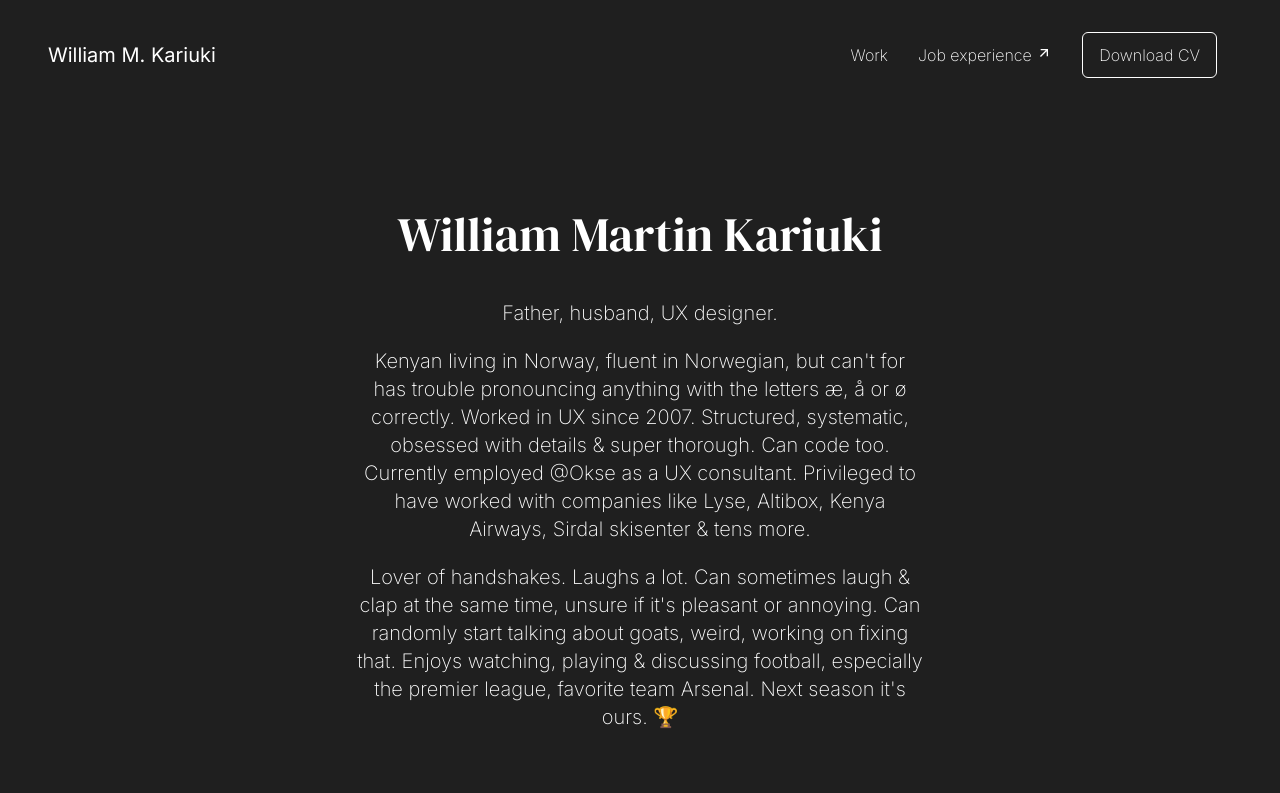
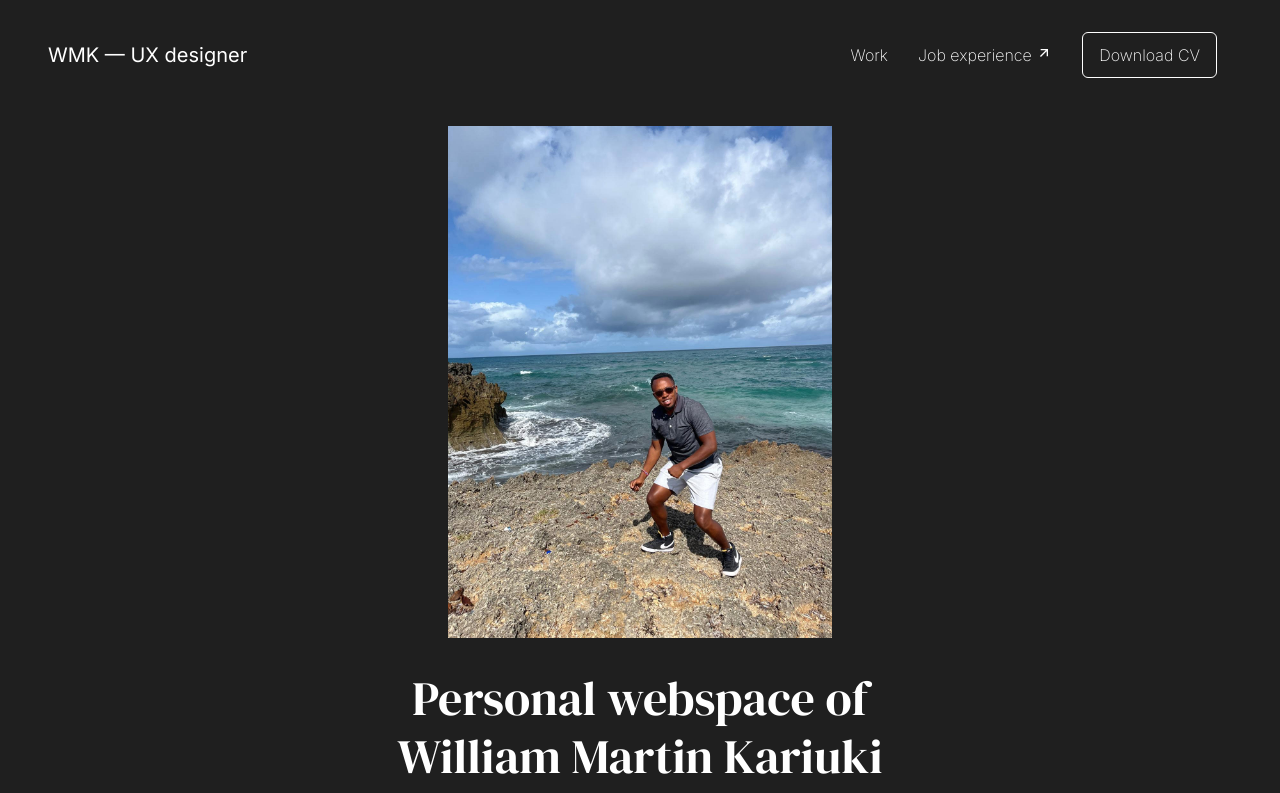
Before and after one commit to martinkariuki7/portfolio, a Next.js app: page / in a window 1280 px wide. Shown: the top 793 px of the page. Built offline with nearby package versions, Linux system fonts and the light colour scheme.

Commit message:
Add image

```diff
--- a/src/app/components/header/header.tsx
+++ b/src/app/components/header/header.tsx
@@ -6,7 +6,7 @@ export default function Header() {
   return (
     <header className={styles.siteHeader}>
       <div className={styles.siteBranding}>
-        <span>William M. Kariuki</span>
+        <span>WMK — UX designer</span>
       </div>
       <nav className={styles.siteNav}>
         <ul>
--- a/src/app/page.module.css
+++ b/src/app/page.module.css
@@ -1,16 +1,20 @@
 .hero {
-  display: flex;
-  flex-direction: column;
-  justify-content: center;
-  width: min(100% - 2rem, 768px);
+  display: grid;
+  grid-template-columns: 1fr 1fr;
+  align-items: center;
+  width: min(100% - 2rem, 1280px);
   margin-inline: auto;
-  text-align: center;
   padding: 8rem 0 5rem;
 }
 .heroContent {
   width: min(100% - 2rem, 568px);
   margin-inline: auto;
-  text-align: center;
+}
+
+.hero img {
+  max-width: 100%;
+  height: auto;
+  display: block;
 }
 
 .buttonDown {
@@ -88,6 +92,21 @@
   margin: 0 10px 10px 0;
 }
 
+@media (max-width: 1286px) {
+  .hero {
+    display: flex;
+    flex-direction: column;
+    justify-content: center;
+    text-align: center;
+    padding: 2rem 0 5rem;
+  }
+  .hero img {
+    max-width: 30vw;
+  }
+  .hero h1 {
+    margin-top: 1rem;
+  }
+}
 @media (max-width: 795px) {
   .workCategory li {
     display: grid;
--- a/src/app/page.tsx
+++ b/src/app/page.tsx
@@ -11,22 +11,24 @@ export default function Home() {
       <Header />
       <main>
         <section className={styles.hero}>
-          <h1>William Martin Kariuki</h1>
+          <figure className={styles.heroImage}>
+            <img src="martin.jpg" alt="William Martin Kariuki" />
+          </figure>
           <div className={styles.heroContent}>
+            <h1>Personal webspace of William Martin Kariuki</h1>
             <p>Father, husband, UX designer.</p>
             <p>
-              Kenyan living in Norway, fluent in Norwegian, but can&#39;t for
-              has trouble pronouncing anything with the letters æ, å or ø
-              correctly. Worked in UX since 2007. Structured, systematic,
-              obsessed with details & super thorough. Can code too. Currently
-              employed @Okse as a UX consultant. Privileged to have worked with
-              companies like Lyse, Altibox, Kenya Airways, Sirdal skisenter &
-              tens more.
+              Kenyan living in Norway. Fluent in Norwegian, but struggles
+              pronouncing anything with the letters æ, å or ø. Worked in UX
+              since 2007. Structured, systematic, obsessed with details & super
+              thorough. Can code too. Currently employed @Okse as a UX
+              consultant. Privileged to have worked with companies like Lyse,
+              Altibox, Kenya Airways, Sirdal skisenter & tens more.
             </p>
             <p>
               Lover of handshakes. Laughs a lot. Can sometimes laugh & clap at
               the same time, unsure if it&#39;s pleasant or annoying. Can
-              randomly start talking about goats, weird, working on fixing that.
+              randomly start talking about goats. Weird, working on fixing that.
               Enjoys watching, playing & discussing football, especially the
               premier league, favorite team Arsenal. Next season it&#39;s ours.
               🏆
```
Also changed, not shown: public/martin.jpg (added).
